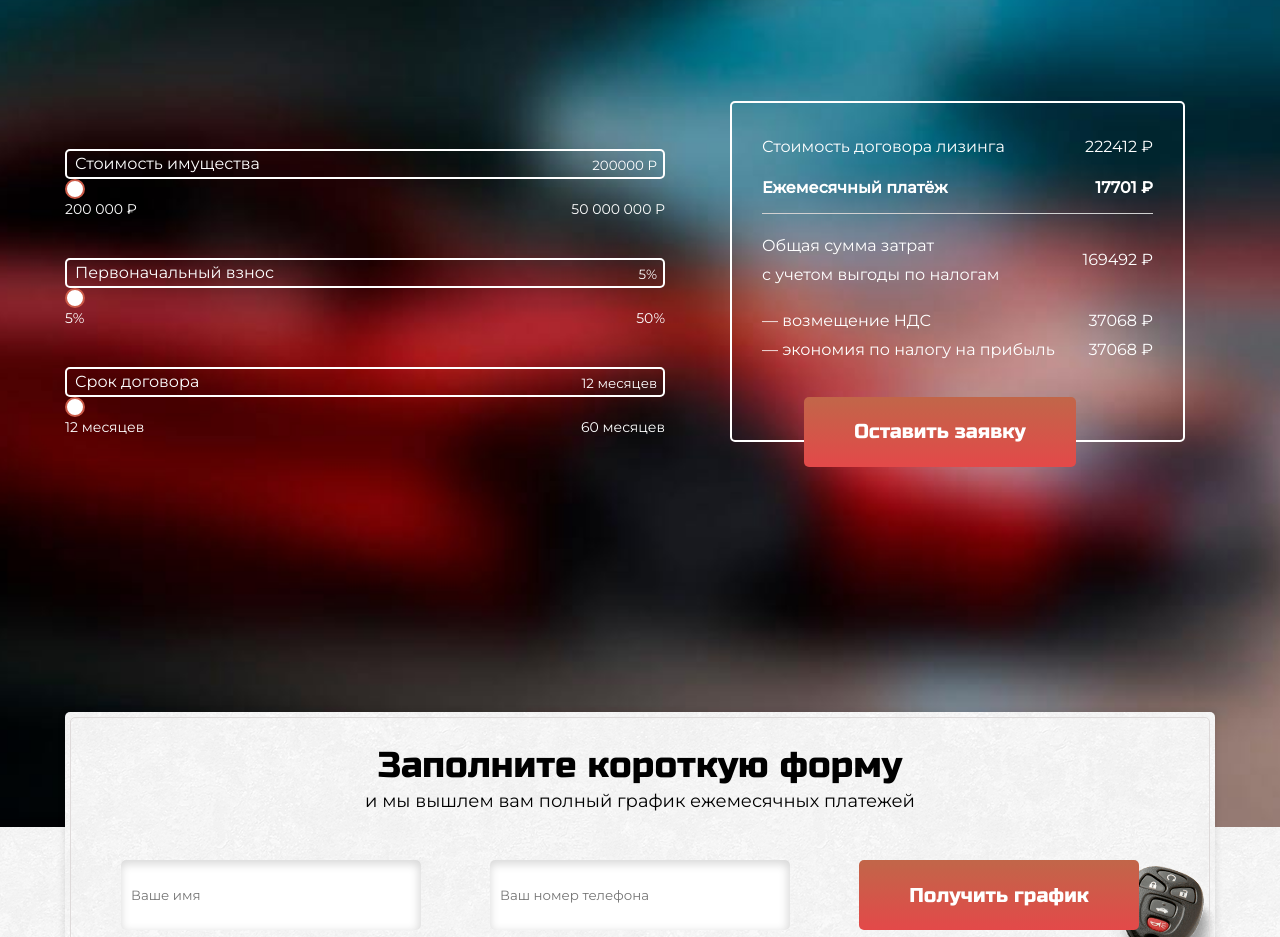
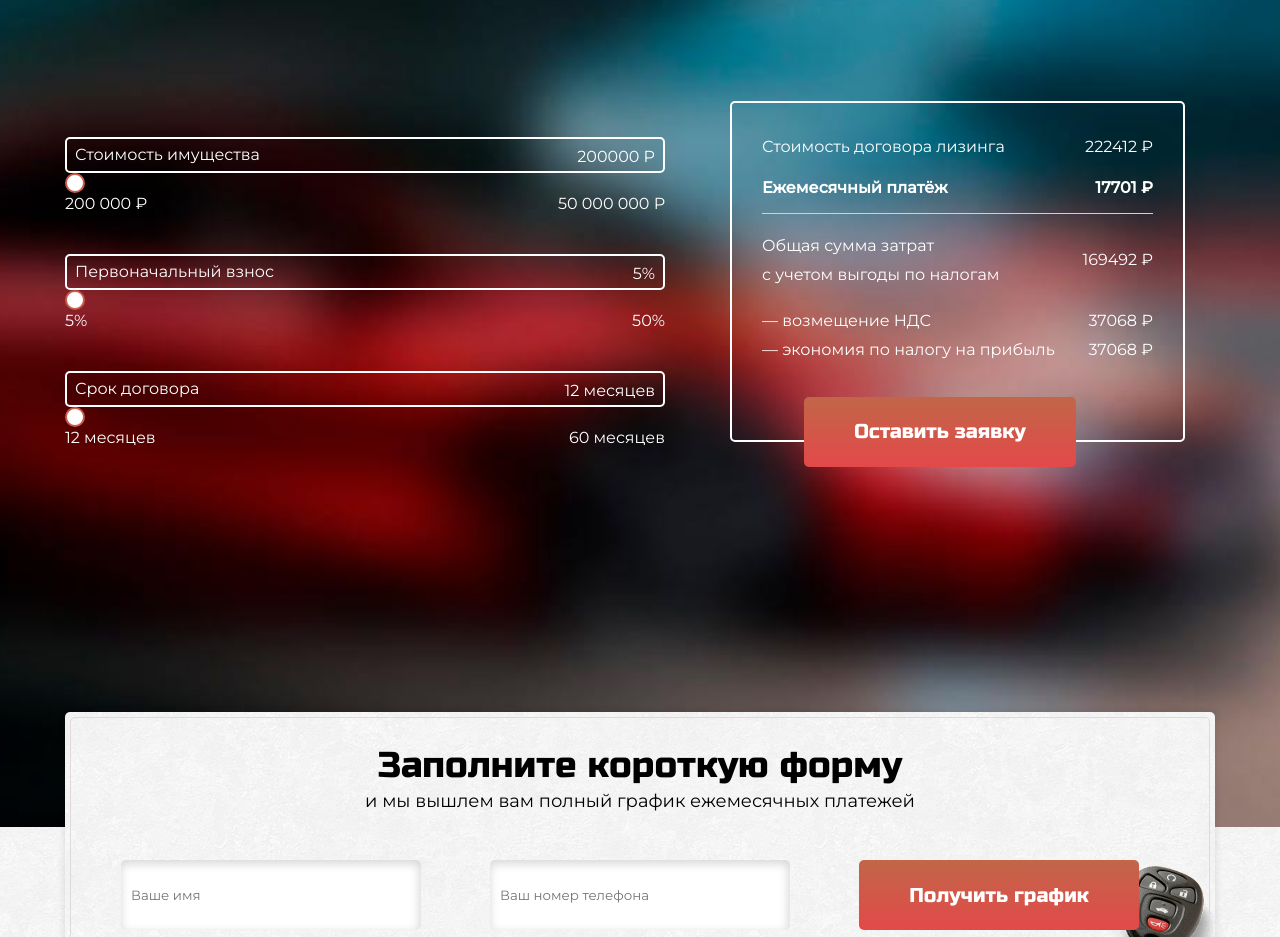
Before and after one commit to crew-dev/leasingcar, a plain HTML site: page index.html in a window 1280 px wide. Shown: the part 2580-3517 px from the top of the page. Drawn offline with Linux system fonts and the light colour scheme.

Commit message:
Update style.css

```diff
--- a/css/style.css
+++ b/css/style.css
@@ -1,14 +1,3 @@
-/*
-* Prefixed by https://autoprefixer.github.io
-* PostCSS: v7.0.29,
-* Autoprefixer: v9.7.6
-* Browsers: last 5 version
-*/
-
-@charset "UTF-8";
-
-/* обнуление всех CSS стилей */
-
 *,
 *:before,
 *:after {
@@ -962,12 +951,13 @@ header.scrolled .header__contacts .contacts__button {
 
 .calculator input {
 	width: 100%;
-	padding: 6px 6px 4px 10px;
+	padding: 8px 8px 5px 10px;
 	border: 2px solid white;
 	background-color: transparent;
 	color: white;
 	outline: none;
 	border-radius: 5px;
+	font-size: 16px;
 }
 
 input[type="range"] {
@@ -1016,6 +1006,7 @@ input[type="range"]::-webkit-slider-thumb {
 .left__title {
 	position: absolute;
 	padding-left: 10px;
+	font-size: 16px;
 }
 
 .left__input {
@@ -1071,7 +1062,7 @@ input[type="range"]::-webkit-slider-thumb {
 
 .form__text p {
 	display: block;
-	font-size: 14px;
+	font-size: 16px;
 	color: white;
 }
 
```
